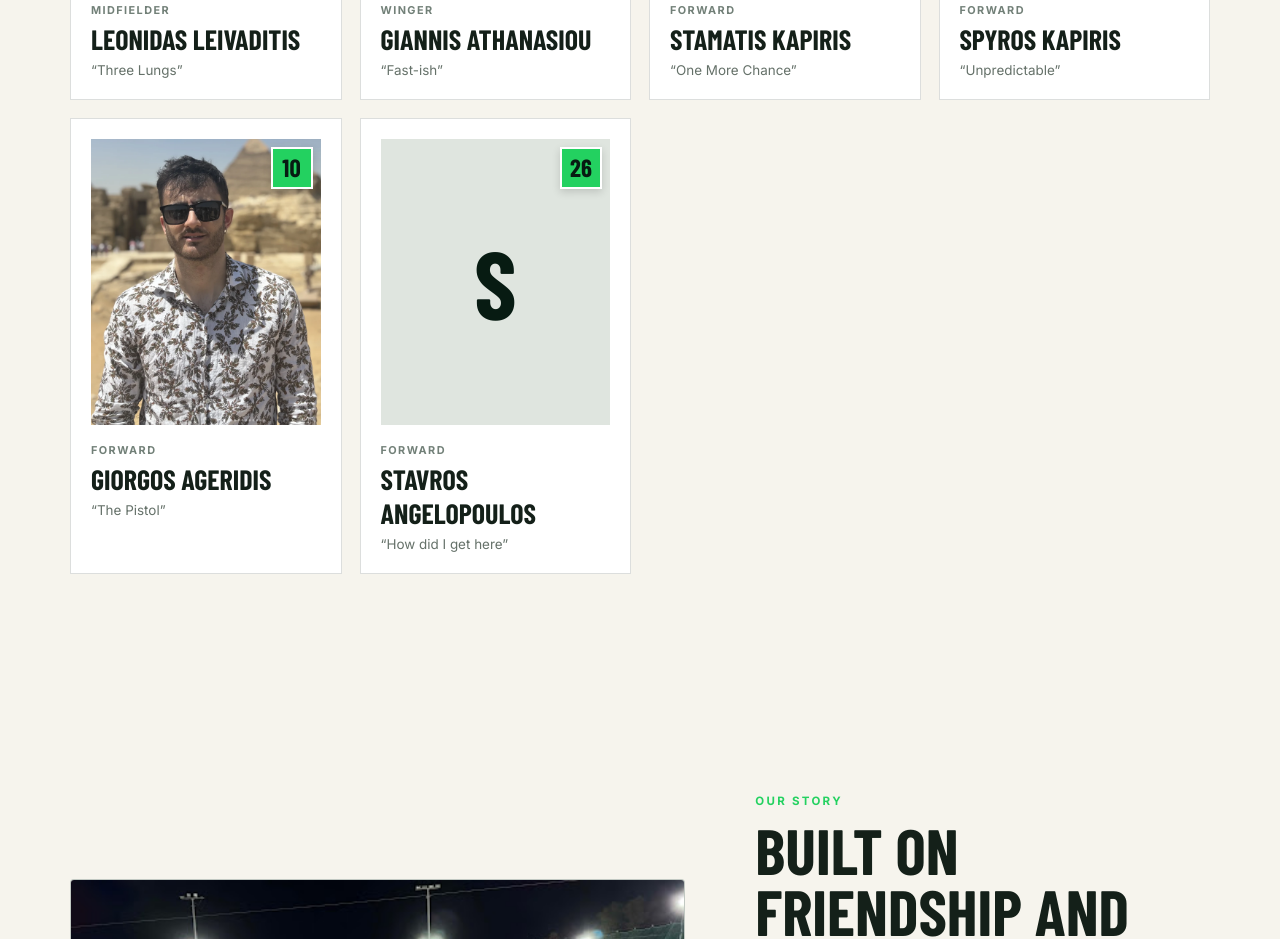
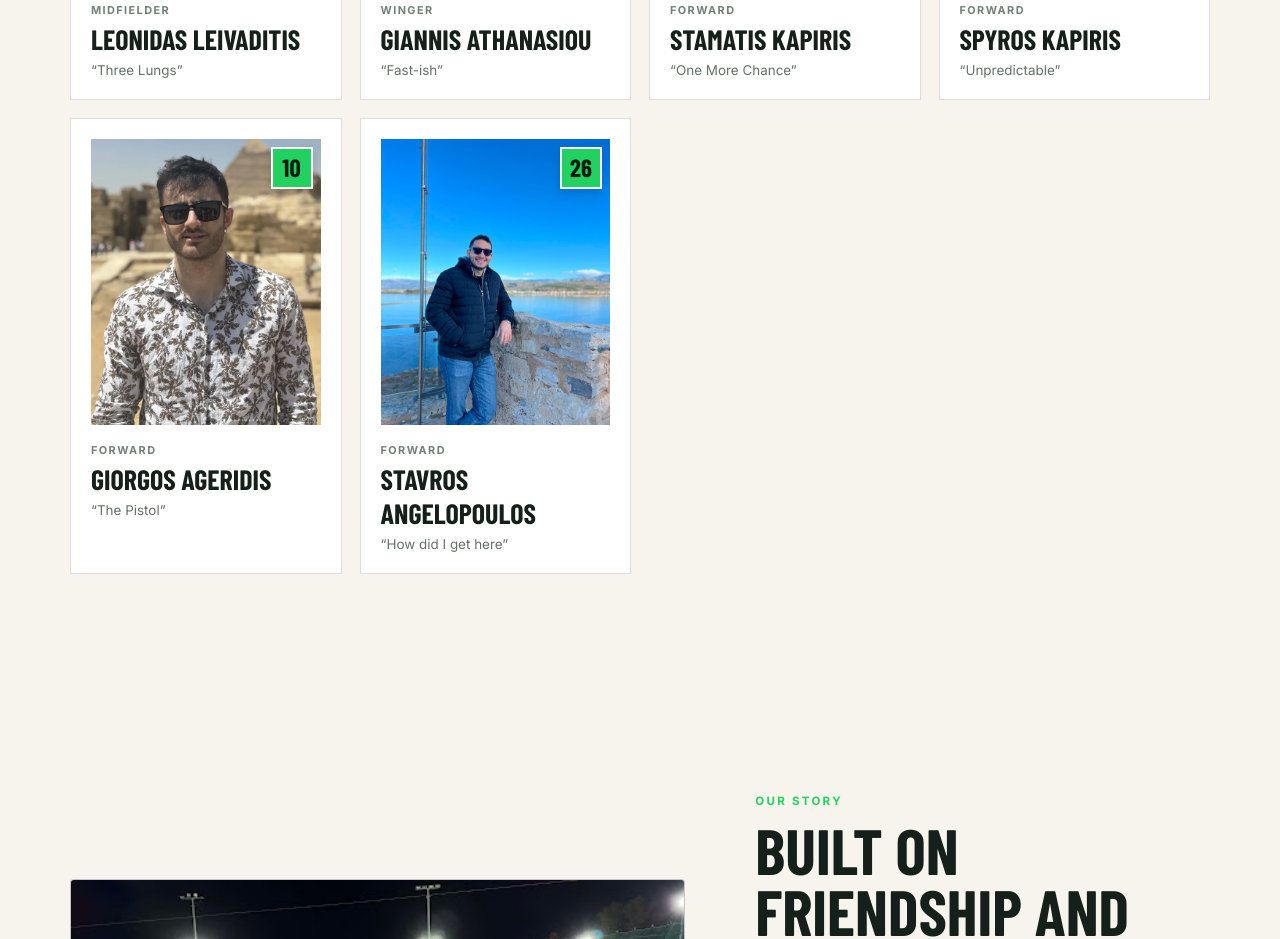
Before and after one commit to nobaigiobaitsi/pola-site, a React (Vite) app: page / in a window 1280 px wide. Shown: the part 1760-2699 px from the top of the page. Built offline with nearby package versions, Linux system fonts and the light colour scheme; a web font is replaced by a local one.

Commit message:
Added more photos of players

```diff
--- a/src/data/teamData.js
+++ b/src/data/teamData.js
@@ -28,7 +28,7 @@ export const players = [
   { number: 99, name: 'Stamatis Kapiris', position: 'Forward', nickname: 'One More Chance', image: '/Images/Stamatis_Kapiris.png' },
   { number: 23, name: 'Spyros Kapiris', position: 'Forward', nickname: 'Unpredictable', image: '/Images/Spyros_Kapiris.png' },
   { number: 10, name: 'Giorgos Ageridis', position: 'Forward', nickname: 'The Pistol', image: '/Images/Giorgos_Ageridis.png' },
-  { number: 26, name: 'Stavros Angelopoulos', position: 'Forward', nickname: 'How did I get here' },
+  { number: 26, name: 'Stavros Angelopoulos', position: 'Forward', nickname: 'How did I get here', image: '/Images/Stavros_Angelopoulos.png' },
 ]
 
 export const matches = [
```
Also changed, not shown: public/Images/Stavros_Angelopoulos.png (added).
